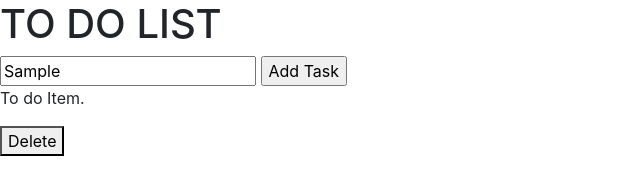
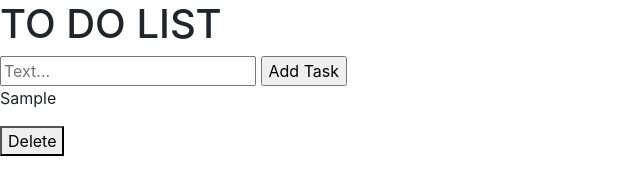
Before and after one commit to Carpa88/lesson1, a website built with webpack: page src/index.html in a window 1280 px wide. Both pictures are taken after typing "Sample" into the empty fields and a click on the input "Add Task". Shown: the full height of the page, 0-640 px from the left. Built offline with nearby package versions, Linux system fonts and the light colour scheme.

Commit message:
enter value in item

```diff
--- a/src/index.html
+++ b/src/index.html
@@ -4,12 +4,12 @@
     <meta charset="UTF-8">
     <meta http-equiv="X-UA-Compatible" content="IE=edge">
     <meta name="viewport" content="width=device-width, initial-scale=1.0">
-    <title>Plant</title>
+    <title>ToDo list</title>
 </head>
 <body>
   <main>
     <h1>TO DO LIST</h1>
-      <input type="text" placeholder="Text...">
+      <input type="text" id='input' placeholder="Text...">
       <input type="submit" id='addItemButton' value="Add Task">
   </main>
 </body>
--- a/src/index.js
+++ b/src/index.js
@@ -2,6 +2,7 @@ import 'bootstrap/dist/css/bootstrap.min.css';
 import './style.css';
 
 document.getElementById('addItemButton').onclick = addItem;
+let input = document.getElementById('input');
 
 function addItem () {
 
@@ -11,7 +12,7 @@ function addItem () {
 
   div.className = "text_list_box";
 
-  p.innerHTML = "To do Item.";
+  p.innerHTML = input.value || 'Enter to-do-item, please';
   p.className = "text_list_item";
 
   button.innerText = 'Delete';
@@ -20,6 +21,8 @@ function addItem () {
 
   document.body.append(div);
   div.append(p, button);
+
+  input.value = '';
 };
 
 
```
